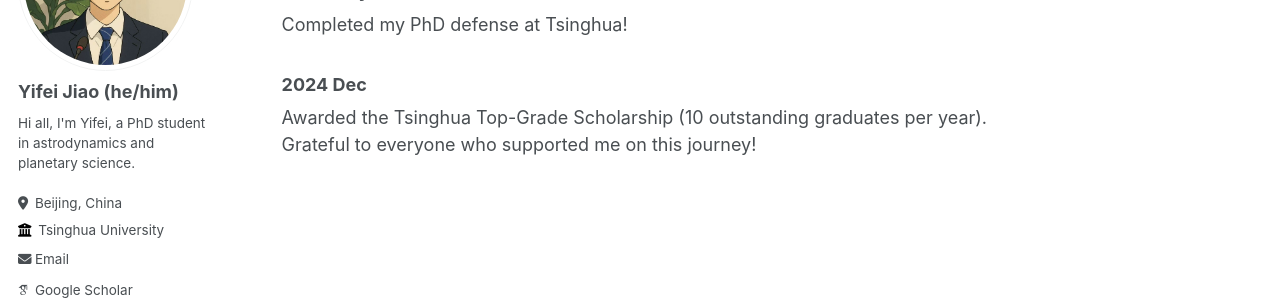
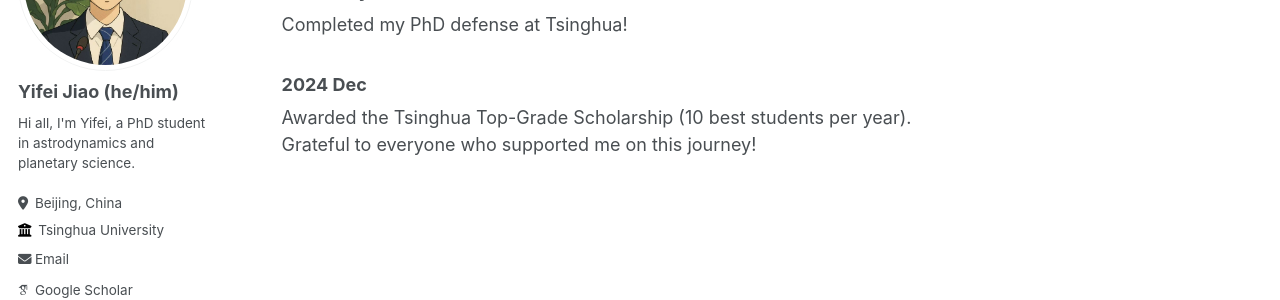
Before and after one commit to jiaoyf-thu/jiaoyf-thu.github.io, a Jekyll site: the page built from _pages/news.md, in a window 1280 px wide. Shown: the part 210-510 px from the top of the page. Built offline with Jekyll 4.4.1, drawn with Linux system fonts in a browser that asks for light colours; some web fonts are replaced.

Commit message:
Update news.md

```diff
--- a/_pages/news.md
+++ b/_pages/news.md
@@ -15,6 +15,6 @@ Completed my PhD defense at Tsinghua!
 ### 2024 Dec
 
 <p align="justify">
-Awarded the Tsinghua Top-Grade Scholarship (10 outstanding graduates per year).<br>
+Awarded the Tsinghua Top-Grade Scholarship (10 best students per year).<br>
 Grateful to everyone who supported me on this journey!
 </p>
```
